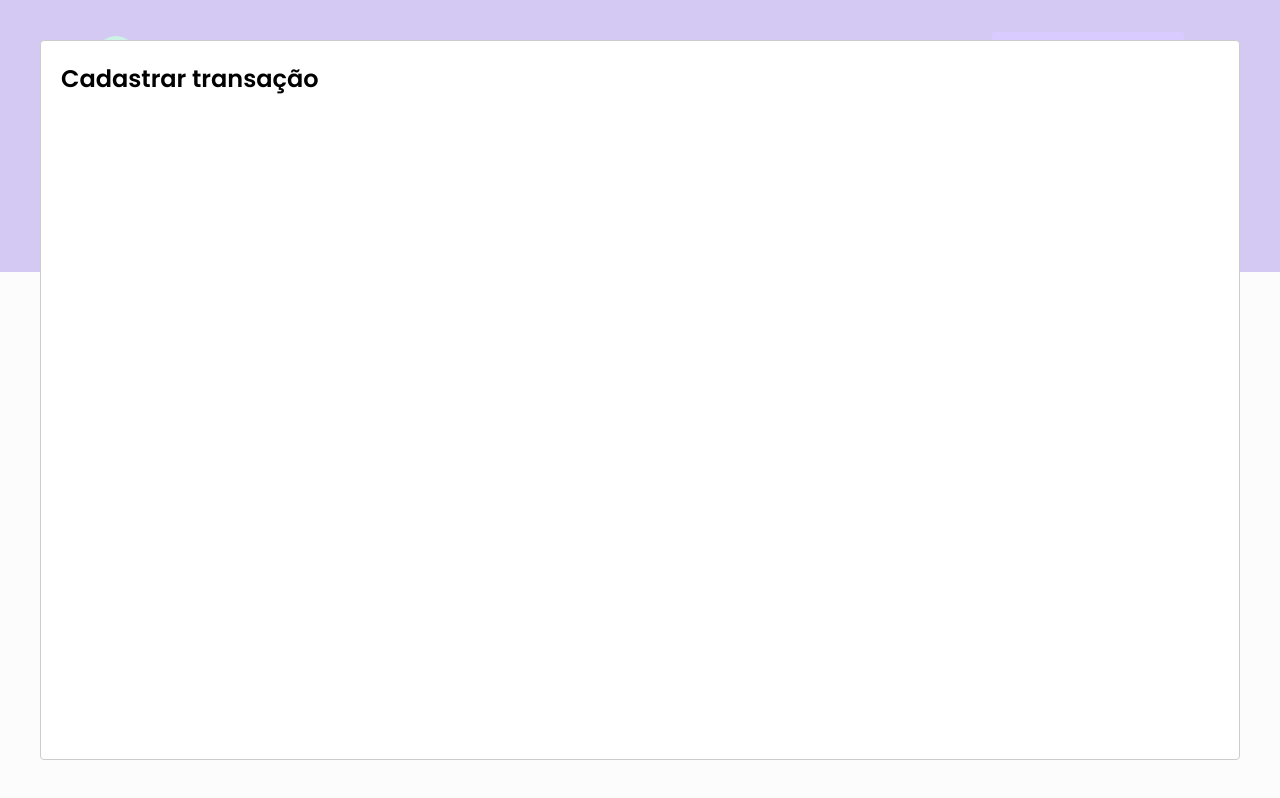
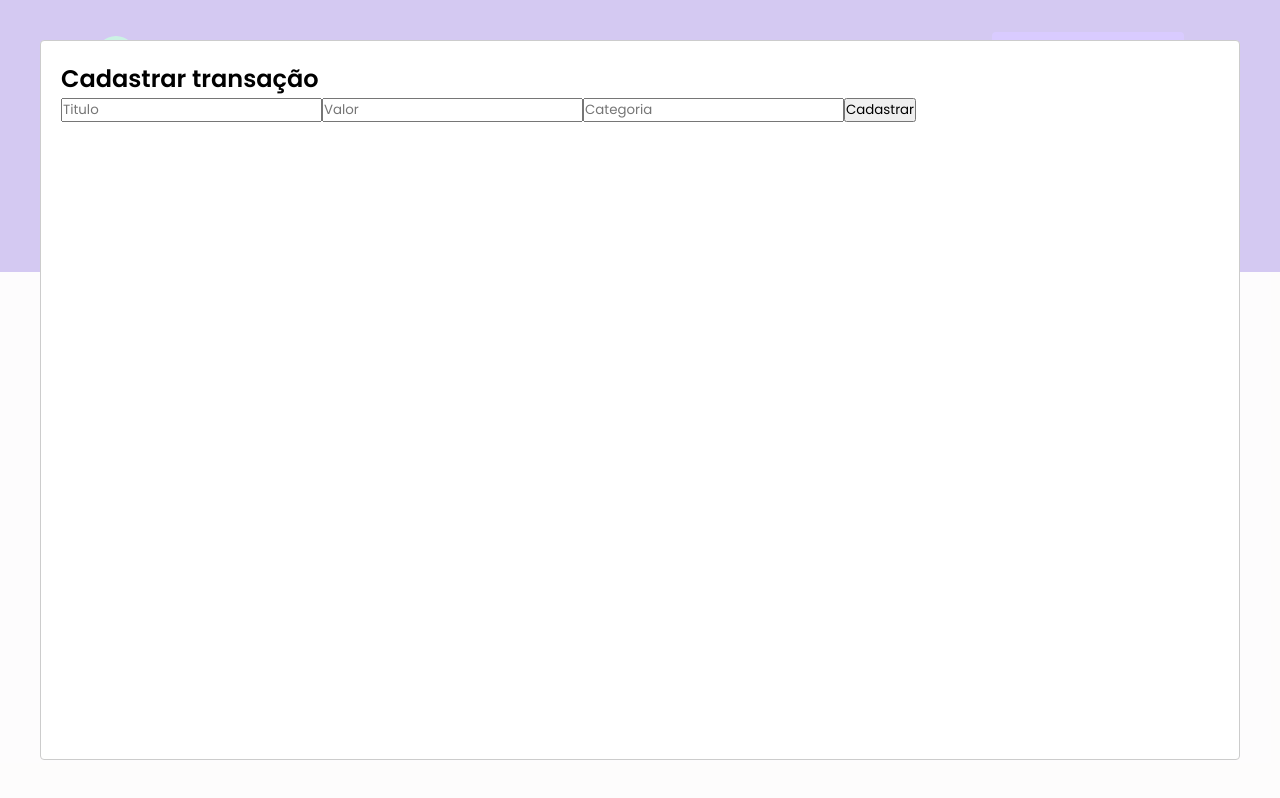
Before and after one commit to GaPolveiro02/ignite-react-dtmoney, a React (Create React App) app: page / in a window 1280 px wide. Both pictures are taken after a click on the button "Nova transação". Built offline with nearby package versions, Linux system fonts and the light colour scheme; no server answers; what miragejs would draw is missing.

Commit message:
Created newtransactionmodal component

```diff
--- a/src/App.tsx
+++ b/src/App.tsx
@@ -3,6 +3,9 @@
 import Modal from "react-modal";
 import { GlobalStyle } from "./styles/global";
 import { useState } from "react";
+import { NewTransactionModal } from "./components/NewTransactionModal";
+
+Modal.setAppElement('#root');
 
 export function App() {
   const [isNewTransactionModalOpen, setIsNewTransactionModalOpen] = useState(false);
@@ -19,12 +22,10 @@
     <>
       <Header onOpenNewTransactionModal={handleOpenNewTransactionModal}/>
       <Dashboard />
-      <Modal
+      <NewTransactionModal
         isOpen={isNewTransactionModalOpen}
         onRequestClose={handleCloseNewTransactionModal}
-      >
-        <h2>Cadastrar transação</h2>
-      </Modal>
+      />
       <GlobalStyle />
     </>
   );
--- /dev/null
+++ b/src/components/NewTransactionModal/index.tsx
@@ -0,0 +1,39 @@
+import Modal from "react-modal";
+import { Container } from "./styles";
+
+interface NewTransactionModalProps {
+    isOpen: boolean;
+    onRequestClose: () => void;
+}
+
+export function NewTransactionModal({isOpen, onRequestClose}: NewTransactionModalProps) {
+    return (
+        <Modal
+            isOpen={isOpen}
+            onRequestClose={onRequestClose}
+        >
+            <Container>
+                <h2>Cadastrar transação</h2>
+
+                <input
+                    type="text"
+                    placeholder="Titulo"
+                />
+
+                <input
+                    type="text"
+                    placeholder="Valor"
+                />
+
+                <input
+                    type="text"
+                    placeholder="Categoria"
+                />
+
+                <button type="submit">
+                    Cadastrar
+                </button>
+            </Container>
+        </Modal>
+    );
+}
--- /dev/null
+++ b/src/components/NewTransactionModal/styles.ts
@@ -0,0 +1,5 @@
+import styled from "styled-components";
+
+export const Container = styled.form`
+
+`;
```
